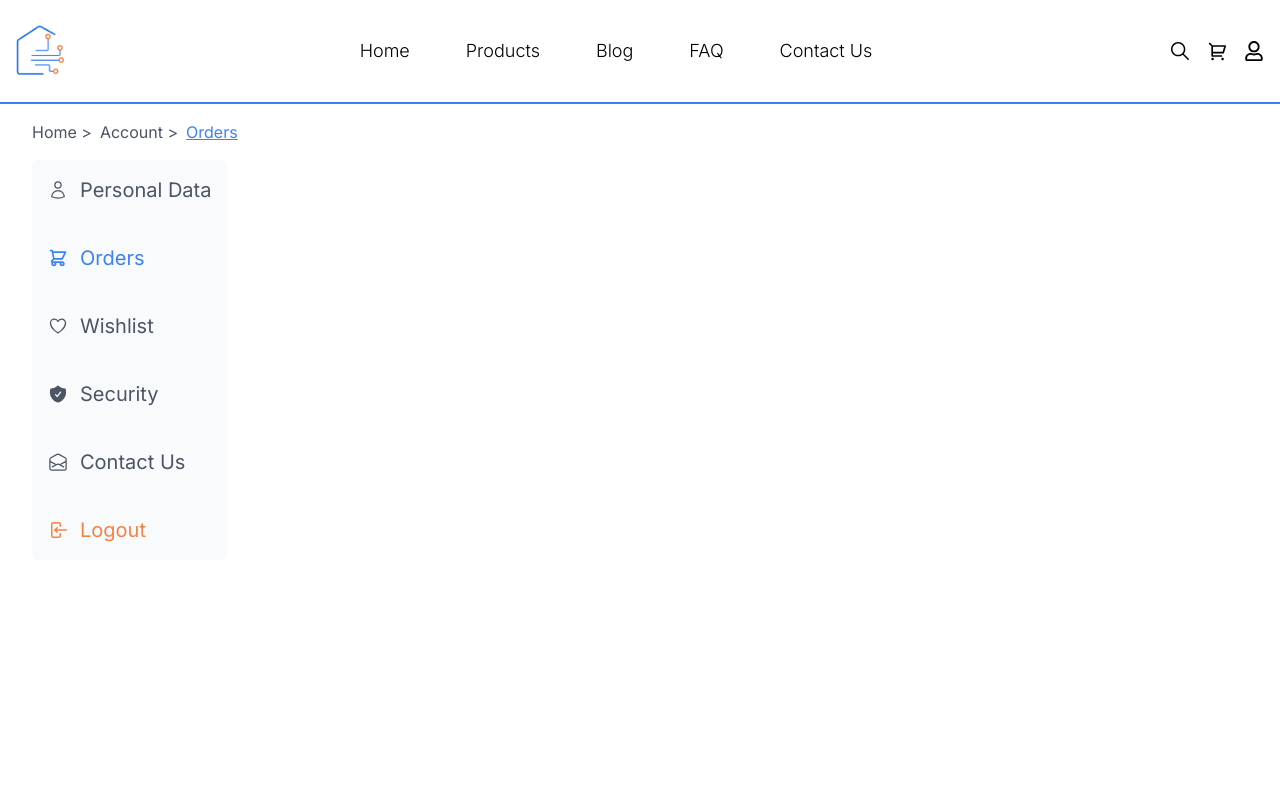
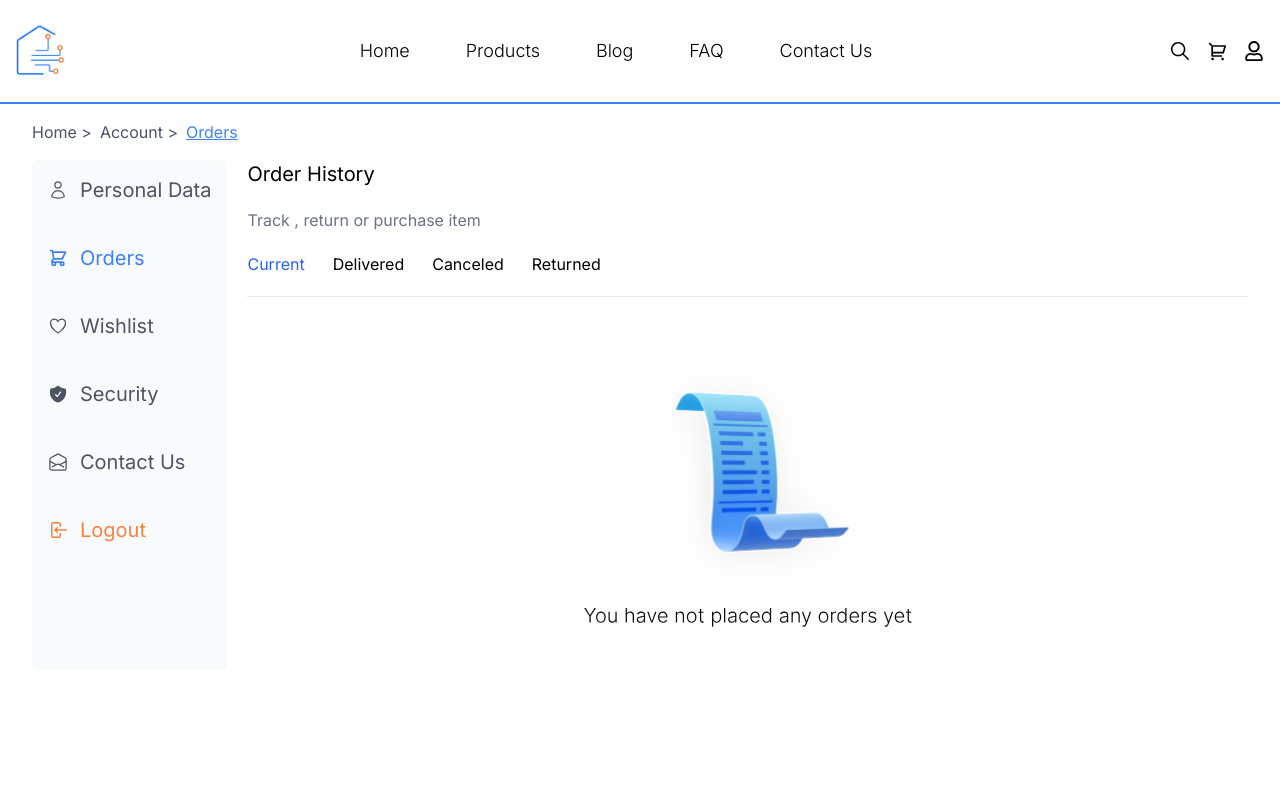
Before and after one commit to Mhmd0Mhmod/E-Commerce-DEPI, a React (Vite) app: page /account/orders in a window 1280 px wide. Shown: the top 800 px of the page. Built offline with nearby package versions, Linux system fonts and the light colour scheme.

Commit message:
Update Account.jsx

```diff
--- a/src/App.jsx
+++ b/src/App.jsx
@@ -5,6 +5,7 @@ import Account from './Pages/Account';
 import PersonalData from './Pages/PersonalData';
 import Orders from './Pages/Orders';
 import AccountSecurity from './Pages/AccountSecurity';
+import WishList from './components/WishList';
 function App() {
   return (
     <BrowserRouter>
@@ -16,7 +17,7 @@ function App() {
             <Route index element={<Navigate replace to={'personalData'} />} />
             <Route path="personalData" element={<PersonalData />} />
             <Route path="orders" element={<Orders />} />
-            <Route path="wishlist" element={<div>wishlist</div>} />
+            <Route path="wishlist" element={<WishList />} />
             <Route path="security" element={<AccountSecurity />} />
             <Route path="contactus" element={<div>Contact Us</div>} />
             <Route path="*" element={<div>Not Found</div>} />
--- a/src/Pages/Orders.jsx
+++ b/src/Pages/Orders.jsx
@@ -1,4 +1,28 @@
+import { useState } from 'react';
+import Current from '../components/Orders/Current';
+import Delivered from '../components/Orders/Delivered';
+import Canceled from '../components/Orders/Canceled';
+import Returned from '../components/Orders/Returned';
+
 function Orders() {
-  return <div></div>;
+  const [activeTab, setActiveTab] = useState(1);
+  return (
+    <div className="space-y-5">
+      <h1 className="text-xl">Order History</h1>
+      <p className="text-gray-500">Track , return or purchase item </p>
+      <ul className="flex gap-7">
+        {['Current', 'Delivered', 'Canceled', 'Returned'].map((item, idx) => (
+          <li key={idx} onClick={() => setActiveTab(idx + 1)} className={`${activeTab === idx + 1 ? 'text-blue-600' : ''} cursor-pointer`}>
+            {item}
+          </li>
+        ))}
+      </ul>
+      <hr />
+      {activeTab === 1 && <Current />}
+      {activeTab === 2 && <Delivered />}
+      {activeTab === 3 && <Canceled />}
+      {activeTab === 4 && <Returned />}
+    </div>
+  );
 }
 export default Orders;
--- /dev/null
+++ b/src/components/Orders/Canceled.jsx
@@ -0,0 +1,4 @@
+function Canceled() {
+  return <>Canceled</>;
+}
+export default Canceled;
--- /dev/null
+++ b/src/components/Orders/Current.jsx
@@ -0,0 +1,14 @@
+import { useState } from 'react';
+import ZeroOrders from '/public/AccountPagesPhotos/0 Receipt.svg';
+import Order from './Order';
+
+function Current() {
+  const [orders, setOrders] = useState([]);
+  return (
+    <div>
+      {orders.length > 0 && orders.map((order) => <Order key={order} order={order} />)}
+      {orders.length === 0 && <img src={ZeroOrders} alt="Zero Orders" className="m-auto" />}
+    </div>
+  );
+}
+export default Current;
--- /dev/null
+++ b/src/components/Orders/Delivered.jsx
@@ -0,0 +1,4 @@
+function Delivered() {
+  return <>Delivered</>;
+}
+export default Delivered;
--- /dev/null
+++ b/src/components/Orders/Order.jsx
@@ -0,0 +1,27 @@
+function Order({ order }) {
+  return (
+    <div className="flex gap-4">
+      <div className="flex gap-3 flex-col ">
+        <h2>Order Code</h2>
+        <span>{order.code}</span>
+      </div>
+      <div className="flex gap-3 flex-col ">
+        <h2>Placed On</h2>
+        <span>{order.placedOn}</span>
+      </div>
+      <div className="flex gap-3 flex-col ">
+        <h2>Total</h2>
+        <span>{order.total}</span>
+      </div>
+      <div className="flex gap-3 flex-col ">
+        <h2>Delivered</h2>
+        <span>{order.delivered}</span>
+      </div>
+      <div className="flex gap-3 flex-col ">
+        <h2>Sent to</h2>
+        <span>{order.sentTo}</span>
+      </div>
+    </div>
+  );
+}
+export default Order;
--- /dev/null
+++ b/src/components/Orders/Returned.jsx
@@ -0,0 +1,4 @@
+function Returned() {
+  return <>Returned</>;
+}
+export default Returned;
--- /dev/null
+++ b/src/components/WishList.jsx
@@ -0,0 +1,10 @@
+function WishList() {
+  return (
+    <div className="space-y-5">
+      <h1 className="text-xl">Wish list</h1>
+      <p className="text-gray-500">See your favorites list here</p>
+      <div className="grid grid-cols-responsive"></div>
+    </div>
+  );
+}
+export default WishList;
--- /dev/null
+++ b/src/components/WishListItem.jsx
@@ -0,0 +1,4 @@
+function WishListItem() {
+  return <div></div>;
+}
+export default WishListItem;
```
Also changed, not shown: public/AccountPagesPhotos/0 Receipt.svg (added).
